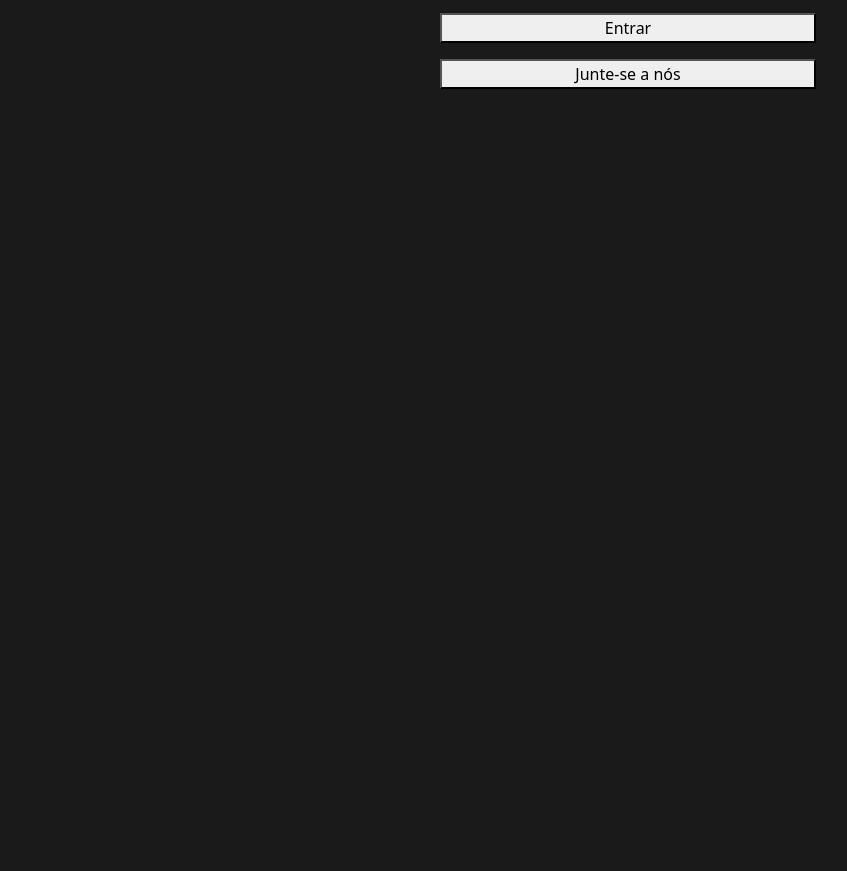
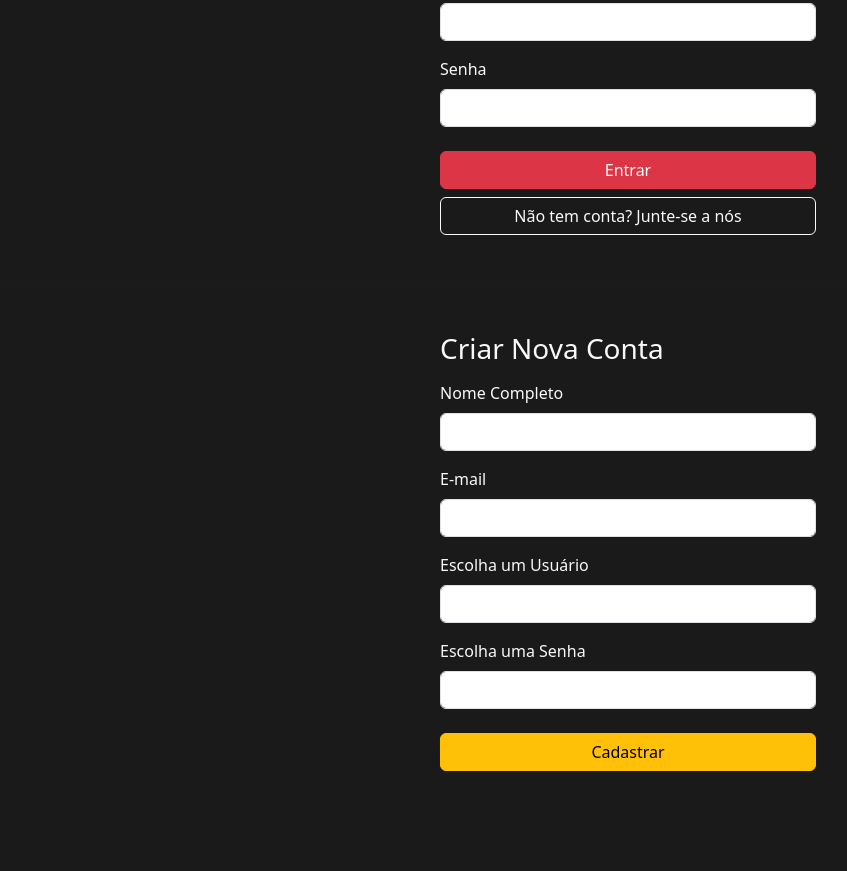
Before and after one commit to ialeleles/Skate-Hub, a website: page public/login.html in a window 1280 px wide. Shown: the part 291-1162 px from the top of the page, without its empty margins (12-859 px from the left). Before the commit the page ends 800 px from the top, so only its background shows below. Drawn offline with nearby package versions, Linux system fonts and the light colour scheme; files that its build step writes are made by us from their sources.

Commit message:
feat: adiciona o formulario de cadastro de novos usuarios no HTML

```diff
--- a/public/login.html
+++ b/public/login.html
@@ -29,10 +29,40 @@
 </nav>
 
 <form id="formLogin" class="container mt-5 text-light" style="max-width: 400px;">
-    <input type="text" id="loginUsuario" class="form-control" required>
-    <input type="password" id="senhaUsuario" class="form-control" required>
-    <button type="submit" class="btn-btn-danger w-100 mt-3">Entrar</button>
-    <button type="button" class="btn-btn-danger w-100 mt-3">Junte-se a nós</button>
+    <h3 class="mb-3">Login</h3>
+    <div class="mb-3">
+        <label class="form-label">Usuário</label>
+        <input type="text" id="loginUsuario" class="form-control" required>
+    </div>
+    <div class="mb-3">
+        <label class="form-label">Senha</label>
+        <input type="password" id="senhaUsuario" class="form-control" required>
+    </div>
+    <button type="submit" class="btn btn-danger w-100 mt-2">Entrar</button>
+    <a href="#formCadastro" class="btn btn-outline-light w-100 mt-2">Não tem conta? Junte-se a nós</a>
+</form>
+
+<hr class="bg-light my-5">
+
+<form id="formCadastro" class="container mt-5 text-light" style="max-width: 400px; margin-bottom: 100px;">
+    <h3 class="mb-3">Criar Nova Conta</h3>
+    <div class="mb-3">
+        <label class="form-label">Nome Completo</label>
+        <input type="text" id="cadNome" class="form-control" required>
+    </div>
+    <div class="mb-3">
+        <label class="form-label">E-mail</label>
+        <input type="email" id="cadEmail" class="form-control" required>
+    </div>
+    <div class="mb-3">
+        <label class="form-label">Escolha um Usuário</label>
+        <input type="text" id="cadLogin" class="form-control" required>
+    </div>
+    <div class="mb-3">
+        <label class="form-label">Escolha uma Senha</label>
+        <input type="password" id="cadSenha" class="form-control" required>
+    </div>
+    <button type="submit" class="btn btn-warning w-100 mt-2">Cadastrar</button>
 </form>
 
 <script src="assets/scripts/login.js"></script>
```
